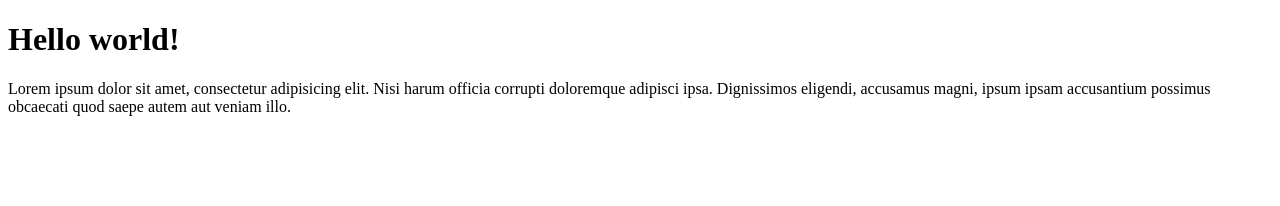
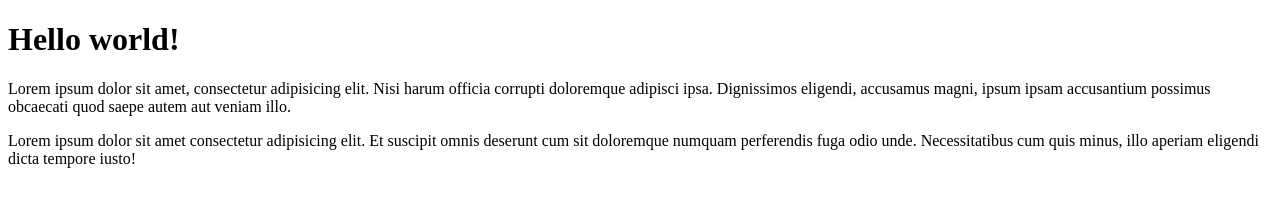
Before and after one commit to aungkyawhtwe1998/git-test, a plain HTML site: page index.html in a window 1280 px wide. Drawn offline with Linux system fonts and the light colour scheme.

Commit message:
third commit

```diff
--- a/index.html
+++ b/index.html
@@ -14,4 +14,9 @@
       veniam illo.
     </p>
   </body>
+  <p>
+    Lorem ipsum dolor sit amet consectetur adipisicing elit. Et suscipit omnis
+    deserunt cum sit doloremque numquam perferendis fuga odio unde.
+    Necessitatibus cum quis minus, illo aperiam eligendi dicta tempore iusto!
+  </p>
 </html>
```
